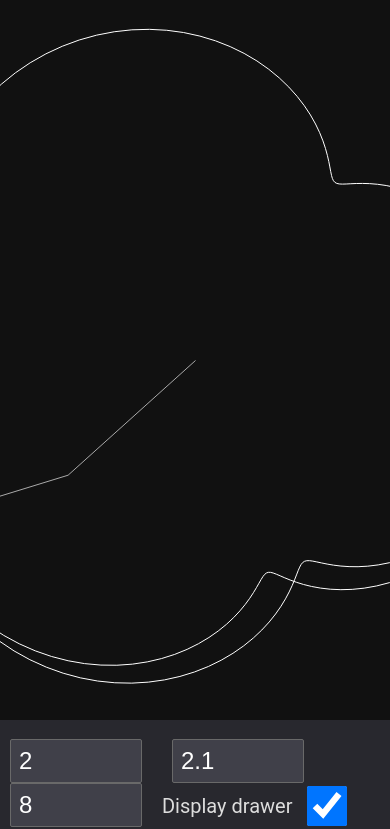
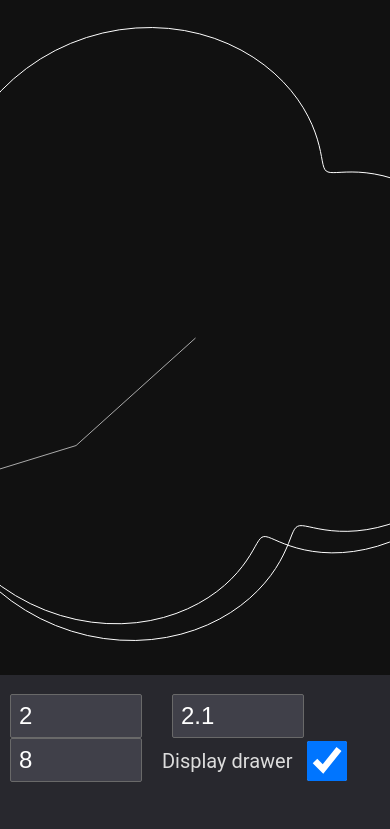
Before and after one commit to Inspirateur/GeoSketch, a plain HTML site: page index.html in a window 390 px wide. Shown: the part 62-891 px from the top of the page. After the commit the page ends 846 px from the top, so only its background shows below. Drawn offline with Linux system fonts and the light colour scheme.

Commit message:
try no 446421 to make it fit on mobile

```diff
--- a/index.html
+++ b/index.html
@@ -3,6 +3,7 @@
 <head>
 	<meta charset="UTF-8">
 	<link rel="stylesheet" type="text/css" href="style.css">
+	<meta name="viewport" content="width=device-width, initial-scale=1, maximum-scale=1">
 	<title>GeoSketch</title>
 </head>
 <body onload="restart()">
--- a/style.css
+++ b/style.css
@@ -36,7 +36,7 @@ h1 {
 canvas {
     background: var(--black);
     width: 100%;
-    height: 720px;
+    height: 80vh;
     margin-bottom: 15px;
 }
 
@@ -60,10 +60,11 @@ input {
 }
 
 @media (max-width:1024px) {
-    body { width: 100%;}
+    body { width: 100vw;}
     h1 { margin-left: 10px; font-size: 36px; margin-bottom: 10px; margin-top: 10px;}
     #header img { margin-right: 10px; margin-top: 10px}
     input { margin-left: 10px; font-size: 24px; width: 120px; height: 40px}
     #drawer {width: 40px; height: 40px}
     label {font-size: 20px}
+    canvas {width: 100vw}
 }
```
